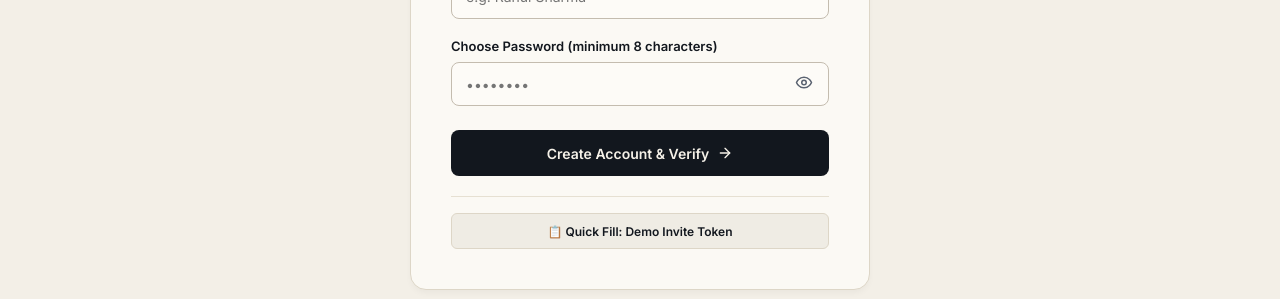
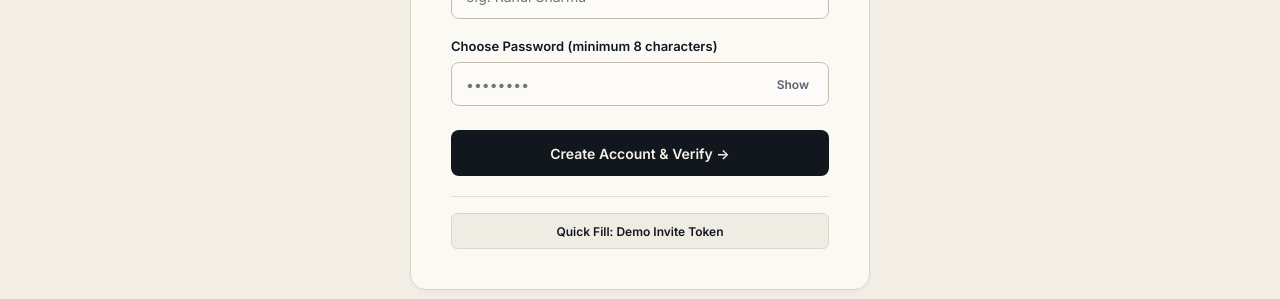
Before and after one commit to ShreyansDey/Sankalp_SSO_with_liveness, a React (Vite) app in the folder frontend/: page /signup in a window 1280 px wide. Shown: the part 427-726 px from the top of the page. Built offline with nearby package versions, Linux system fonts and the light colour scheme.

Commit message:
feat(signup): clean icon removal and text-based credentials setup

```diff
--- a/frontend/src/pages/Signup.jsx
+++ b/frontend/src/pages/Signup.jsx
@@ -1,7 +1,6 @@
 import React, { useState } from "react";
 import { useNavigate, useSearchParams, Link } from "react-router-dom";
 import { apiRequest } from "../api";
-import { ArrowRight, Eye, EyeOff, AlertCircle } from "lucide-react";
 
 /**
  * ==============================================================================
@@ -118,12 +117,8 @@ export default function Signup() {
               padding: "12px 14px",
               color: "#9B3A22",
               fontSize: "13px",
-              display: "flex",
-              alignItems: "center",
-              gap: "8px",
               marginBottom: "20px"
             }}>
-              <AlertCircle size={16} style={{ flexShrink: 0 }} />
               <div>{error}</div>
             </div>
           )}
@@ -210,11 +205,13 @@ export default function Signup() {
                     border: "none",
                     color: "#5A6270",
                     cursor: "pointer",
-                    padding: "4px"
+                    padding: "4px 8px",
+                    fontSize: "12px",
+                    fontWeight: 600
                   }}
                   aria-label={showPassword ? "Hide password" : "Show password"}
                 >
-                  {showPassword ? <EyeOff size={18} /> : <Eye size={18} />}
+                  {showPassword ? "Hide" : "Show"}
                 </button>
               </div>
             </div>
@@ -234,12 +231,11 @@ export default function Signup() {
                 display: "flex",
                 alignItems: "center",
                 justifyContent: "center",
-                gap: "8px",
                 cursor: loading ? "not-allowed" : "pointer",
                 marginTop: "6px"
               }}
             >
-              {loading ? "Activating..." : "Create Account & Verify"} <ArrowRight size={16} />
+              {loading ? "Activating..." : "Create Account & Verify \u2192"}
             </button>
           </form>
 
@@ -264,7 +260,7 @@ export default function Signup() {
                 cursor: "pointer"
               }}
             >
-              📋 Quick Fill: Demo Invite Token
+              Quick Fill: Demo Invite Token
             </button>
           </div>
         </div>
```
